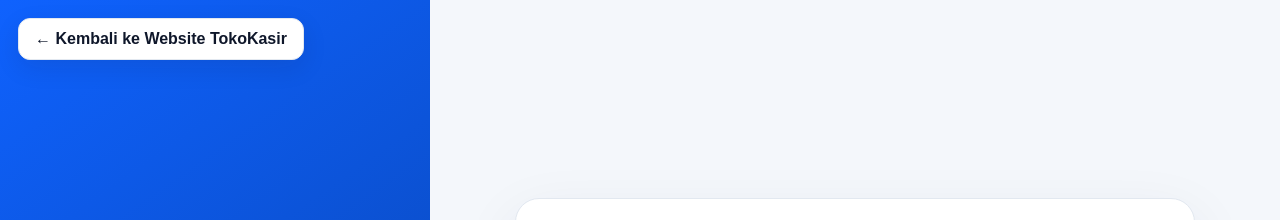
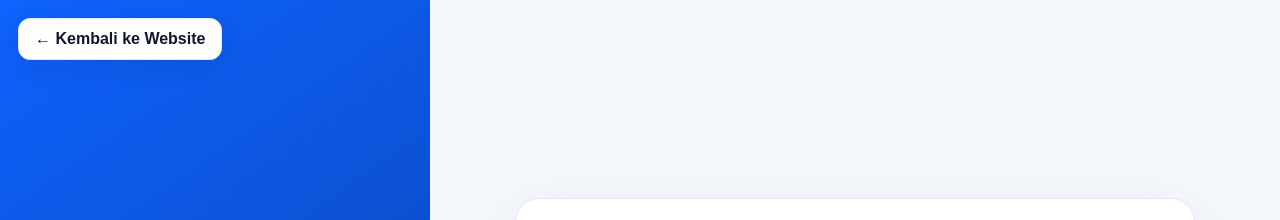
Before and after one commit to alma-98/TokoKasir, a plain HTML site: page account/index.html in a window 1280 px wide. Shown: the top 220 px of the page. Drawn offline with nearby package versions, Linux system fonts and the light colour scheme.

Commit message:
Rename back button to Kembali ke Website

```diff
--- a/account/index.html
+++ b/account/index.html
@@ -66,7 +66,7 @@ input{width:100%;padding:14px;border:1px solid #d8e0ea;border-radius:10px;outlin
     box-shadow:0 8px 24px rgba(15,23,42,.10);
   "
 >
-  ← Kembali ke Website TokoKasir
+  ← Kembali ke Website
 </a>
 
 
```
